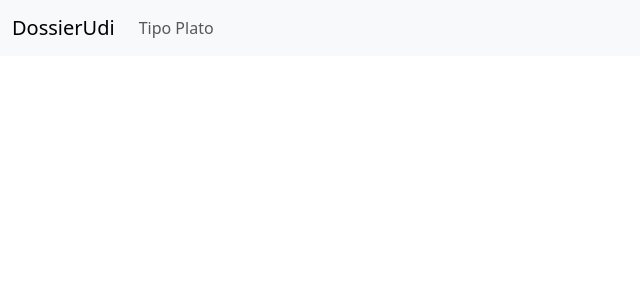
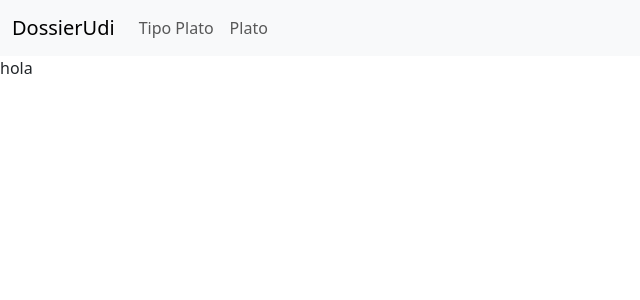
Before and after one commit to Zentenoo/webDossier, a React (Vite) app in the folder FRONT/: page /create in a window 1280 px wide. Shown: the top 300 px of the page, without its empty margins (0-640 px from the left). Built offline with nearby package versions, Linux system fonts and the light colour scheme.

Commit message:
delete platos

```diff
--- a/FRONT/src/Plato/components/PlatoList.jsx
+++ b/FRONT/src/Plato/components/PlatoList.jsx
@@ -1,5 +1,6 @@
 import { useEffect, useState } from "react"
 import { getAllPlato } from "../helpers/getAllPlato";
+import { deletePlato } from "../helpers/deletePlato";
 export const PlatoList = () => {
     const [plato, setPlato] = useState([]);
     const getListPlato = async () => {
@@ -14,6 +15,11 @@ export const PlatoList = () => {
     useEffect(() => {
         getListPlato();
     }, [])
+
+    const eliminar=async(id)=>{
+        deletePlato(id)
+        getListPlato();
+    };
 
     console.log(plato)
     return (
--- /dev/null
+++ b/FRONT/src/Plato/helpers/deletePlato.js
@@ -0,0 +1,6 @@
+import axios from 'axios'
+
+
+export const deletePlato =async (id) => {
+    await axios.delete(`http://localhost:3000/plato/${id}`)
+};
--- a/FRONT/src/Plato/pages/CreatePlato.jsx
+++ b/FRONT/src/Plato/pages/CreatePlato.jsx
@@ -1,6 +1,8 @@
 import { useEffect, useState } from "react"
 import axios from 'axios'
 import { getAllTipoPlato } from "../../TipoPlato/helpers/getAllTipoPlato";
+import { Link } from 'react-router-dom';
+
 export const CreatePlatoPage = () => {
     const [tipoPlato, setTipoPlato] = useState([]);
 
@@ -13,14 +15,17 @@ export const CreatePlatoPage = () => {
       getTipoPlatos();
     },[])
 
-    const onSubmit = () => {
-        axios.post("http://localhost:3000/plato", {
+
+    const onSubmit =async (e) => {
+        e.preventDefault();
+        await axios.post("http://localhost:3000/plato", {
             "nombre": document.getElementById("strNombre").value,
             "descripcion": document.getElementById("strDescripcion").value,
             "estado": document.getElementById("boolEstado").value,
             "foto": document.getElementById("strFoto").value,
             "tipoPlatoId": document.getElementById("strTipoPlatoId").value,
         })
+        window.location.href = "/plato";
     }
     return (
         <div class="container mt-10">
@@ -61,7 +66,8 @@ export const CreatePlatoPage = () => {
                                 </div>
                             </div>
                             <div class="d-flex justify-content-center">
-                                <button className="btn btn-primary" type="submit">Agregar</button>
+                                <button className="btn btn-primary"  type="submit">Agregar</button>
+                                <Link to="/plato" className="btn btn-secondary">Cancelar</Link>
                             </div>
                         </form>
                     </div>
--- a/FRONT/src/TipoPlato/helpers/helpercreateTipoPlato.js
+++ b/FRONT/src/TipoPlato/helpers/helpercreateTipoPlato.js
@@ -2,11 +2,11 @@ import axios from "axios";
 
 export async function createTipoPlato(nuevoTipoPlato) {
   try {
-    const url = "http://localhost:3000/tipo_plato"; // Reemplaza con la URL de tu servidor
+    const url = "http://localhost:3000/tipo_plato";
     const response = await axios.post(url, nuevoTipoPlato);
-    return response.status === 201; // El código de estado 201 indica que se creó el recurso con éxito
+    return response.status === 200;
   } catch (error) {
     console.error("Error al crear el tipo de plato:", error);
-    return false; // Retorna `false` en caso de error
+    return false;
   }
 }
--- a/FRONT/src/TipoPlato/pages/CreateTipoPlatoPage.jsx
+++ b/FRONT/src/TipoPlato/pages/CreateTipoPlatoPage.jsx
@@ -17,7 +17,6 @@ export const CreateTipoPlatoPage = () => {
     const exito = await createTipoPlato(nuevoTipoPlato);
 
     if (exito) {
-      // Redirige a la página de lista de tipos de plato después de la creación
       window.location.href = "/tipo_plato";
     } else {
       setError("Error al crear el tipo de plato");
--- a/FRONT/src/TipoPlato/routes/TipoPlatoRoute.jsx
+++ b/FRONT/src/TipoPlato/routes/TipoPlatoRoute.jsx
@@ -9,9 +9,8 @@ export const TipoPlatoRoute=()=>{
         <>
             <Routes>
                 <Route path="/*" element={<TipoPlatoPage/>}></Route>
-                <Route path="/tipo_plato/edit/:id" element={<EditTipoPlatoPage/>}></Route>
-                <Route path="/tipo_plato/create" element={<CreateTipoPlatoPage/>}></Route>
-
+                <Route path="/edit/:id" element={<EditTipoPlatoPage/>}></Route>
+                <Route path="/create" element={<CreateTipoPlatoPage/>}></Route>
             </Routes>
         </>
     )
--- a/FRONT/src/router/AppRouter.jsx
+++ b/FRONT/src/router/AppRouter.jsx
@@ -1,36 +1,32 @@
-import { Routes, Route, Link } from "react-router-dom";
-import { InicioRoutes } from "../inicio/InicioRoutes";
-import { TipoPlatoRoute } from "../TipoPlato/routes/TipoPlatoRoute";
-import { EditTipoPlatoPage } from "../TipoPlato/pages/EditTipoPlatoPage";
-import { CreateTipoPlatoPage } from "../TipoPlato/pages/CreateTipoPlatoPage";
+import {Routes, Route} from "react-router-dom"
+import { InicioRoutes } from "../inicio/InicioRoutes"
+import { TipoPlatoRoute } from "../TipoPlato/routes/TipoPlatoRoute"
+import { PlatoRoutes } from "../Plato/routes/PlatoRoutes"
 
 export const AppRouter = () => {
-  return (
+    return(
         <>
-      <nav className="navbar navbar-expand-lg navbar-light bg-light">
-        <div className="container-fluid">
-          <a className="navbar-brand" href="/">
-            DossierUdi
-          </a>
-          <div className="collapse navbar-collapse" id="navbarNav">
-            <ul className="navbar-nav">
-              <li className="nav-item">
-                {/* Utiliza Link para la navegación */}
-                <Link to="/tipo_plato" className="nav-link">
-                  Tipo Plato
-                </Link>
+            <nav class="navbar navbar-expand-lg navbar-light bg-light">
+                <div class="container-fluid">
+                    <a class="navbar-brand" href="/">DossierUdi</a>
+                    <div class="navbar-collapse" id="navbarNav">
+                        <ul class="navbar-nav">
+                            <li class="nav-item">
+                                <a class="nav-link" href="/tipo_plato">Tipo Plato</a>
+                            </li>
+                            <li class="nav-item">
+                                <a class="nav-link" href="/plato">Plato</a>
                             </li>
                         </ul>
                     </div>
+
                 </div>
             </nav>
             <Routes>
-        <Route path="/" element={<InicioRoutes />} />
-        <Route path="/tipo_plato/*" element={<TipoPlatoRoute />} />
-        {/* Ruta para la edición de tipo de plato */}
-        <Route path="/tipo_plato/edit/:id" element={<EditTipoPlatoPage />} />
-        <Route path="/tipo_plato/create" element={<CreateTipoPlatoPage />} />
+                <Route path="/*" element={<InicioRoutes/>}></Route>
+                <Route path="/tipo_plato/*" element={<TipoPlatoRoute/>}></Route>
+                <Route path="/plato/*" element={<PlatoRoutes/>}></Route>
             </Routes>
         </>
-  );
-};
+    )
+}
```
Also changed, not shown: 2 other files (tests, documents, lock files or other folders). Lines whose indentation alone changed are shown as unchanged.
